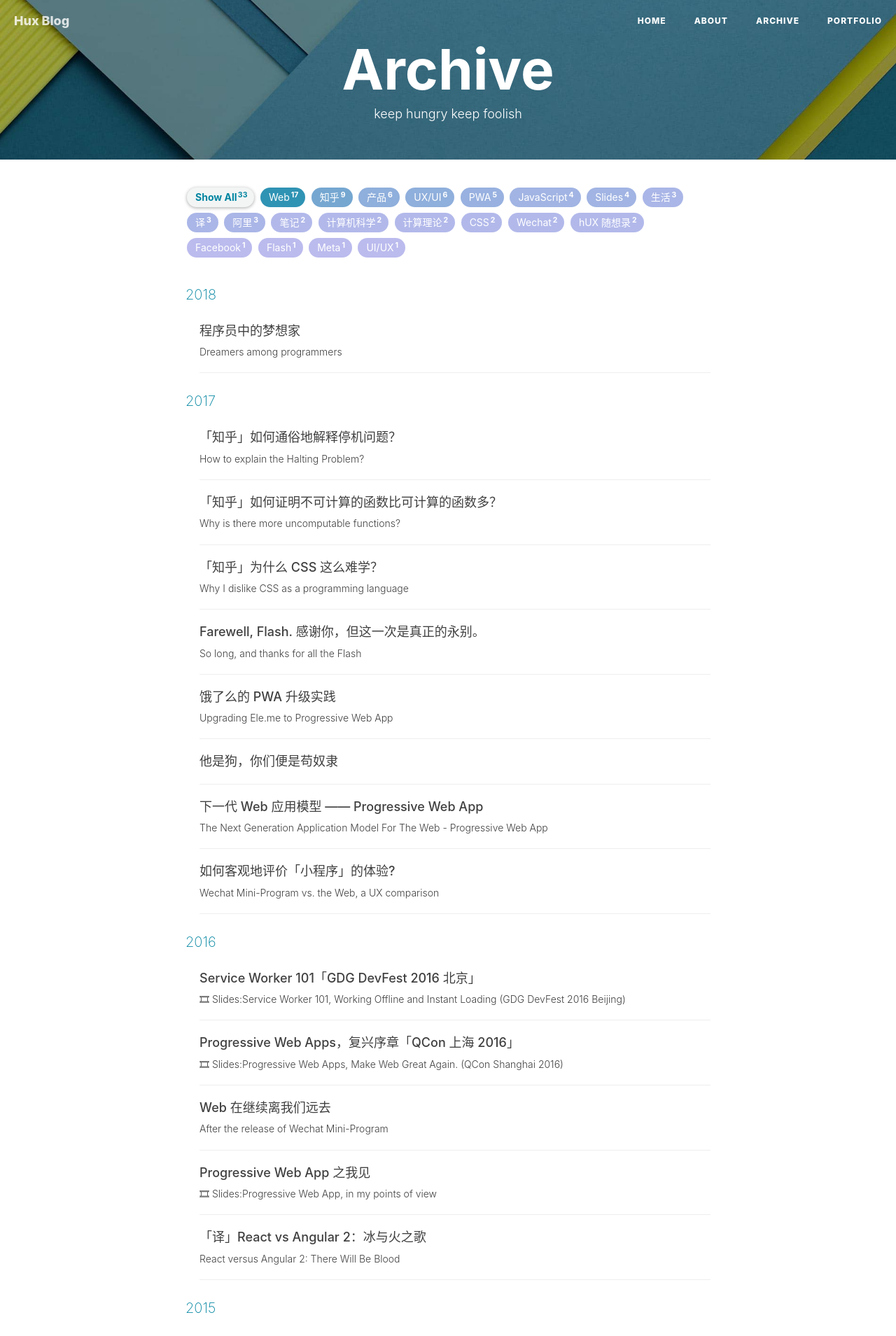
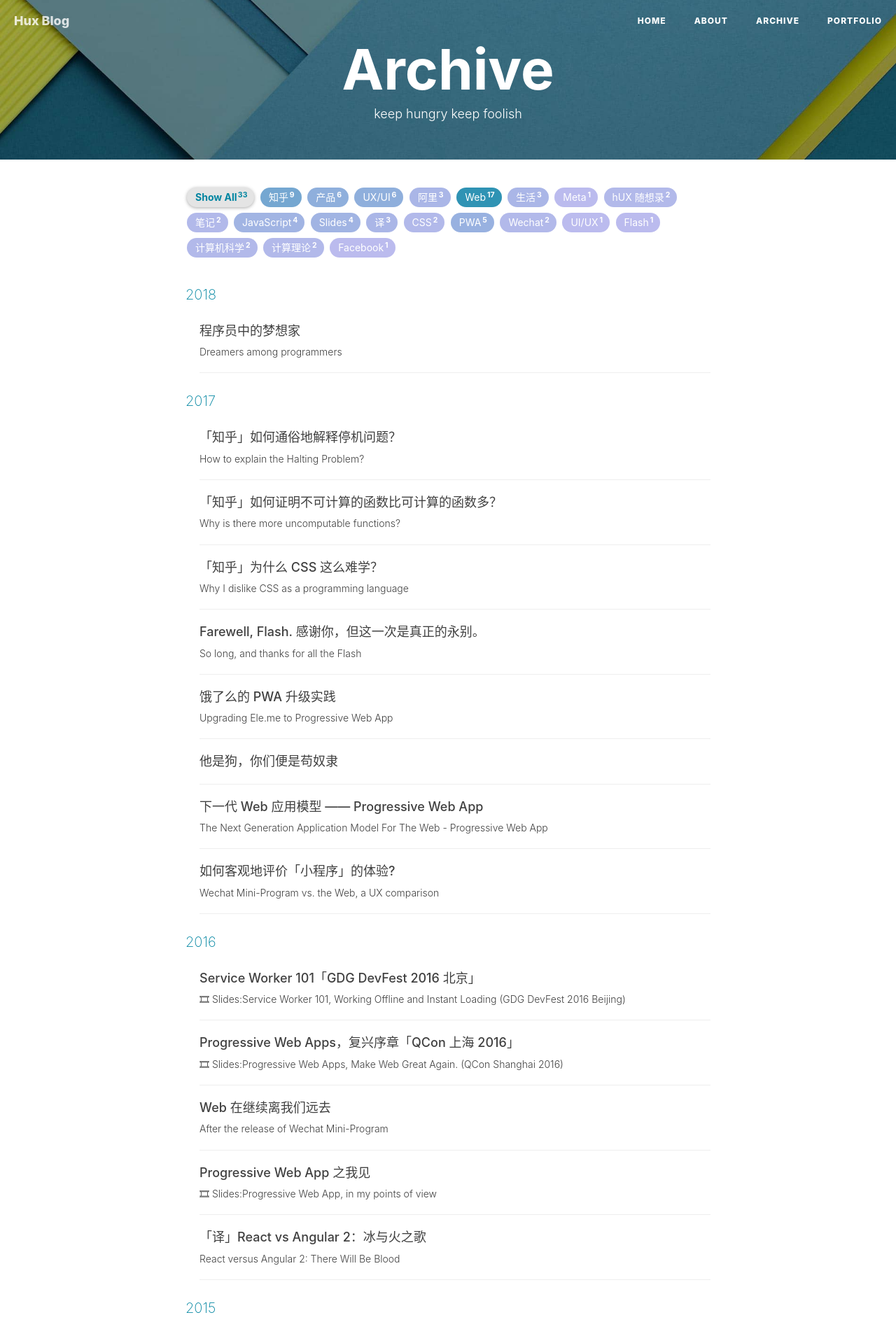
Before and after one commit to q97236143/Huxproh, a Jekyll site: the page built from archive.html, in a window 1280 px wide. Shown: the top 1909 px of the page at 70% size. Built offline with Jekyll 4.4.1, drawn with Linux system fonts in a browser that asks for light colours; nearby versions of some CDN libraries; comment, search, counter and statistics services are not loaded.

Commit message:
[bugfix] extra <a>; archive tag focus; iOS X landscape viewport

```diff
--- a/_includes/head.html
+++ b/_includes/head.html
@@ -2,7 +2,7 @@
     <meta charset="utf-8">
     <meta http-equiv="X-UA-Compatible" content="IE=edge">
     <meta name="google-site-verification" content="xBT4GhYoi5qRD5tr338pgPM5OWHHIDR6mNg1a3euekI" />
-    <meta name="viewport" content="width=device-width, initial-scale=1">
+    <meta name="viewport" content="width=device-width, initial-scale=1, viewport-fit=cover">
     <meta name="description" content="{{ site.description }}">
     <meta name="keywords"  content="{{ site.keyword }}">
     <meta name="theme-color" content="{{ site.chrome-tab-theme-color }}">
--- a/archive.html
+++ b/archive.html
@@ -34,7 +34,7 @@ https://github.com/kitian616/jekyll-TeXt-theme
 				</a>
 				{% endfor %}
 				{% endcapture %}
-				{{ tags | split:'</a>' | sort | join:'</a>' }}
+        {{ tags | url_encode | split:'</a>' | sort | join:'</a>' | url_decode }}
 			</div>
 
             <!-- Article List -->
--- a/less/hux-blog.less
+++ b/less/hux-blog.less
@@ -868,7 +868,8 @@ img::-moz-selection {
     margin-bottom: 8px;
     background: #f3f5f5;
     &:hover,
-    &:active {
+    &:active,
+    &.focus {
       background-color: #0085a1 !important;
     }
     &.focus{
@@ -877,7 +878,7 @@ img::-moz-selection {
     &.tag-button--all {
       font-weight: 700;
       color: #0085a1!important;
-      &:hover, &:active{
+      &:hover, &:active, &.focus{
         background-color: #e4e4e4 !important;
       }
     }
```
Also changed, not shown: _includes/featured-tags.html (+4 -4 lines), css/hux-blog.css (+6 -2 lines), css/hux-blog.min.css.
